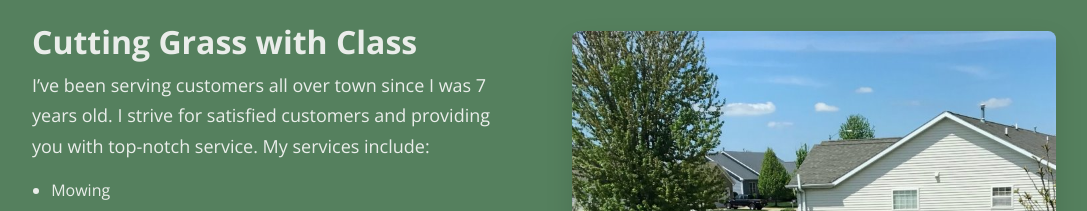
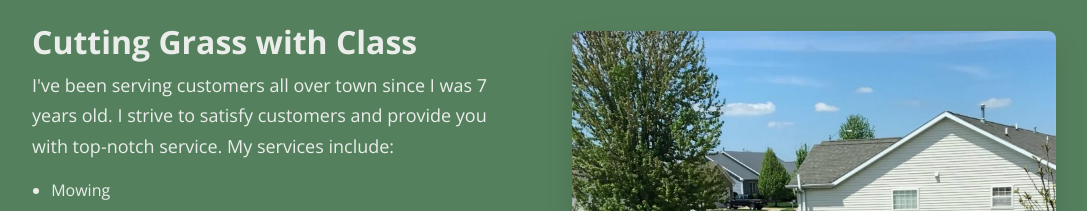
Before and after one commit to jeffsharpe6/austinslawnservice, a plain HTML site: page index.html in a window 1280 px wide. Shown: the part 185-396 px from the top of the page, without its empty margins (96-1183 px from the left). Drawn offline with nearby package versions, Linux system fonts and the light colour scheme.

Commit message:
Fix grammar in hero copy - parallel structure for consistency

```diff
--- a/index.html
+++ b/index.html
@@ -27,7 +27,7 @@
         <div class="container grid">
           <div class="hero-copy">
             <h1>Cutting Grass with Class</h1>
-            <p>I’ve been serving customers all over town since I was 7 years old. I strive for satisfied customers and providing you with top-notch service. My services include:</p>
+            <p>I've been serving customers all over town since I was 7 years old. I strive to satisfy customers and provide you with top-notch service. My services include:</p>
             <ul>
               <li>Mowing</li>
               <li>Trimming</li>
```
